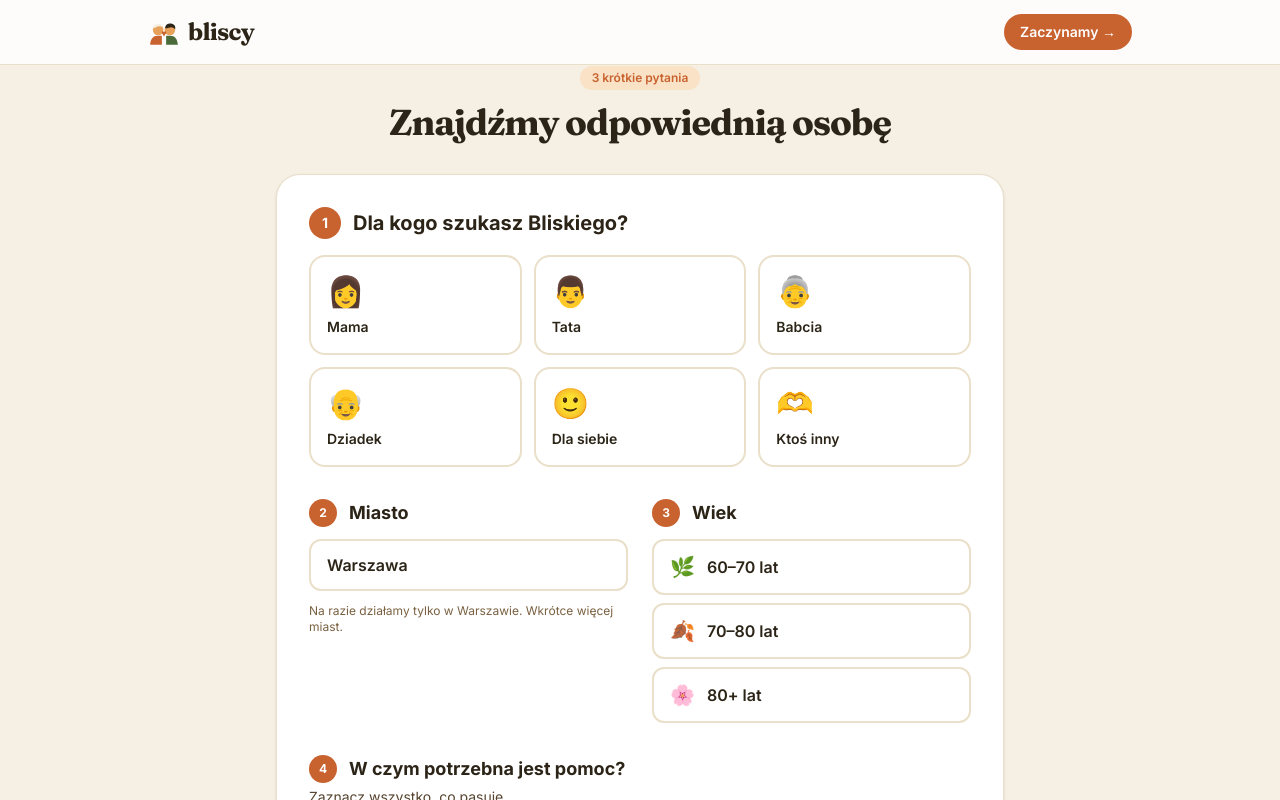
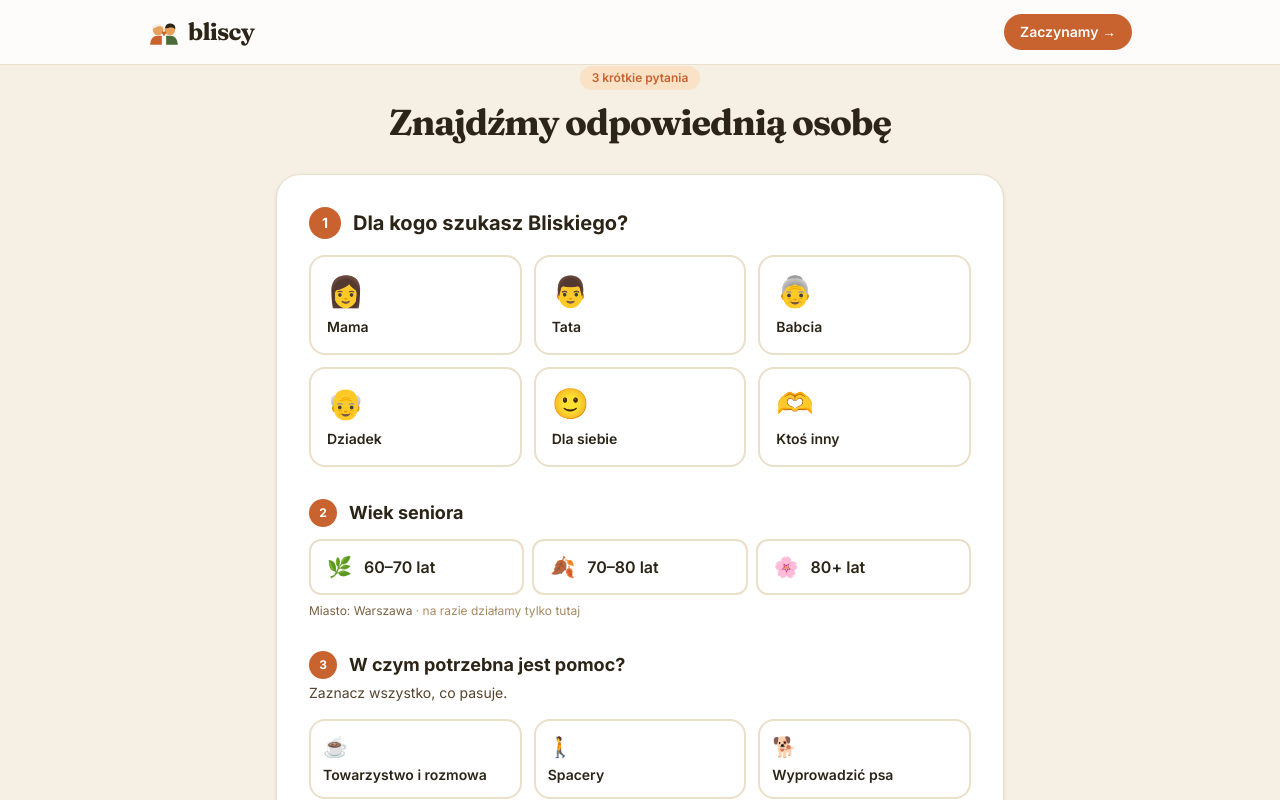
Before and after one commit to laskoAI/bliscy-app, a Next.js app: page /znajdz in a window 1280 px wide. Both pictures are taken after a click on the button "Sprawdź kto pomoże →". Shown: the part 2163-2963 px from the top of the page. Built offline with nearby package versions, Linux system fonts and the light colour scheme.

Commit message:
Auto-preselect Warsaw, remove city picker from wizard

```diff
--- a/src/app/znajdz/page.tsx
+++ b/src/app/znajdz/page.tsx
@@ -36,8 +36,6 @@ const NEEDS = [
   { key: "Inne",                label: "Coś innego",            emoji: "✍️" },
 ] as const;
 
-const CITIES = ["Warszawa"];
-
 type Match = { helper: Helper; user: User; matches: number };
 
 export default function ZnajdzLanding() {
@@ -46,7 +44,7 @@ export default function ZnajdzLanding() {
 
   // Wybory kreatora
   const [relation, setRelation] = useState<string>("");
-  const [city, setCity] = useState<string>("");
+  const [city] = useState<string>("Warszawa"); // na razie tylko Warszawa
   const [ageRange, setAgeRange] = useState<string>("");
   const [needs, setNeeds] = useState<string[]>([]);
   const [otherNeed, setOtherNeed] = useState<string>("");
@@ -83,7 +81,7 @@ export default function ZnajdzLanding() {
       .slice(0, 6);
   }, [db, city, needs]);
 
-  const canSeeResults = city && needs.length > 0;
+  const canSeeResults = needs.length > 0;
 
   function toggleNeed(k: string) {
     setNeeds((prev) => (prev.includes(k) ? prev.filter((x) => x !== k) : [...prev, k]));
@@ -267,27 +265,10 @@ export default function ZnajdzLanding() {
                 ))}
               </div>
 
-              {/* Krok 2 */}
-              <div className="mt-8 grid sm:grid-cols-2 gap-6">
-                <div>
-                  <StepHeader n={2} title="Miasto" small />
-                  <div className="mt-3 grid gap-2">
-                    {CITIES.map((c) => (
-                      <button
-                        key={c}
-                        onClick={() => setCity(c)}
-                        className={`rounded-xl border-2 px-4 py-3 text-left ${city === c ? "border-warm-500 bg-warm-100/40" : "border-brand-200"}`}
-                      >
-                        <span className="font-semibold">{c}</span>
-                      </button>
-                    ))}
-                    <p className="text-xs text-brand-500 mt-1">Na razie działamy tylko w Warszawie. Wkrótce więcej miast.</p>
-                  </div>
-                </div>
-
-                <div>
-                  <StepHeader n={3} title="Wiek" small />
-                  <div className="mt-3 grid gap-2">
+              {/* Krok 2 — wiek (miasto na razie ustawione na Warszawę automatycznie) */}
+              <div className="mt-8">
+                <StepHeader n={2} title="Wiek seniora" small />
+                <div className="mt-3 grid sm:grid-cols-3 gap-2">
                   {AGE_RANGES.map((a) => (
                     <button
                       key={a.key}
@@ -299,12 +280,14 @@ export default function ZnajdzLanding() {
                     </button>
                   ))}
                 </div>
-                </div>
+                <p className="mt-2 text-xs text-brand-500">
+                  Miasto: Warszawa <span className="text-brand-400">· na razie działamy tylko tutaj</span>
+                </p>
               </div>
 
-              {/* Krok 3 */}
+              {/* Krok 3 — potrzeby */}
               <div className="mt-8">
-                <StepHeader n={4} title="W czym potrzebna jest pomoc?" small />
+                <StepHeader n={3} title="W czym potrzebna jest pomoc?" small />
                 <p className="mt-1 text-sm text-brand-600">Zaznacz wszystko, co pasuje.</p>
                 <div className="mt-4 grid grid-cols-2 sm:grid-cols-3 gap-3">
                   {NEEDS.map((n) => {
@@ -346,7 +329,7 @@ export default function ZnajdzLanding() {
                 </button>
                 {!canSeeResults && (
                   <p className="mt-2 text-xs text-brand-500 text-center">
-                    Wybierz miasto i przynajmniej jedną potrzebę.
+                    Zaznacz przynajmniej jedną potrzebę.
                   </p>
                 )}
               </div>
```
Also changed, not shown: 1 other file (tests, documents, lock files or other folders). Lines whose indentation alone changed are shown as unchanged.
